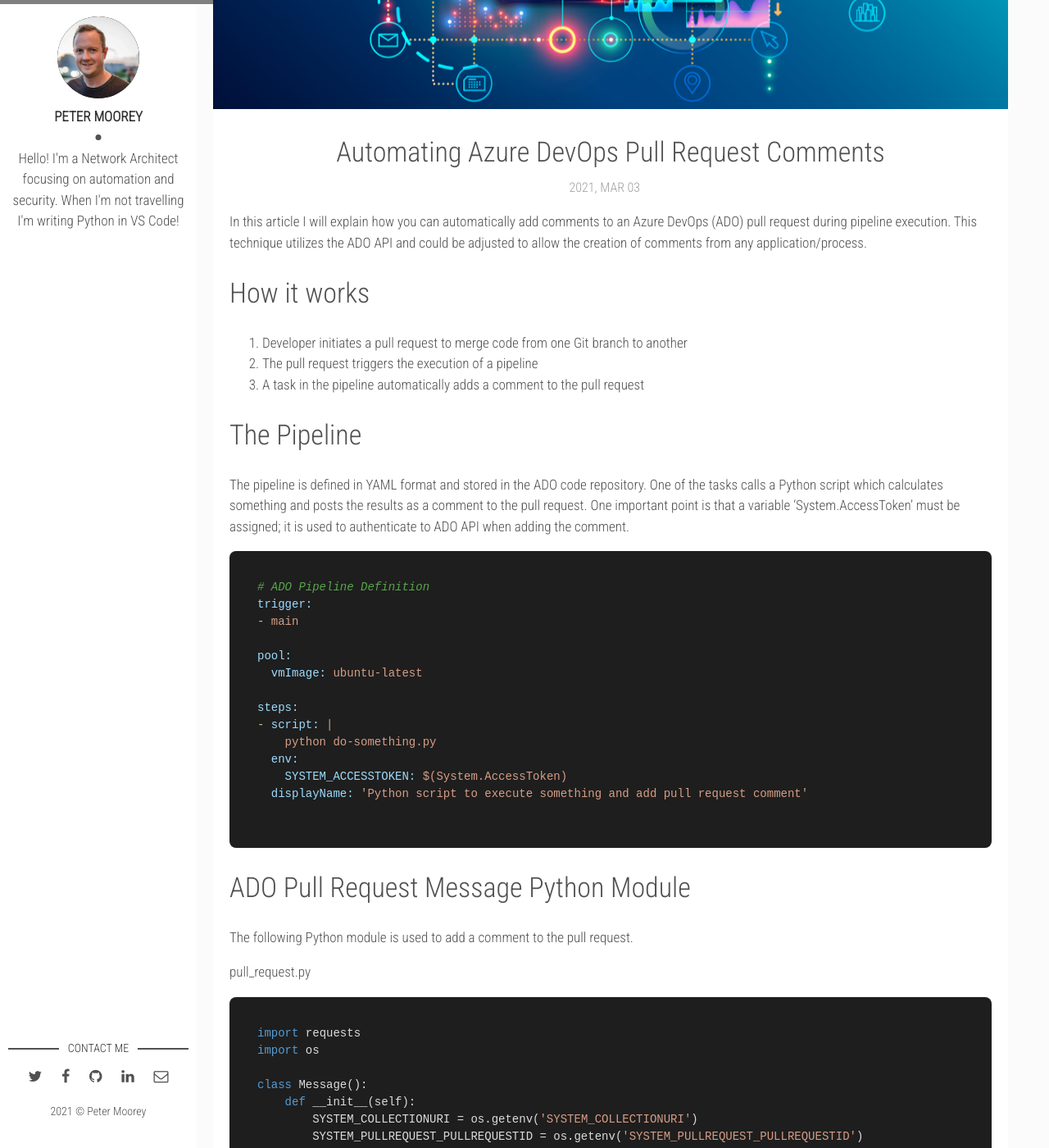
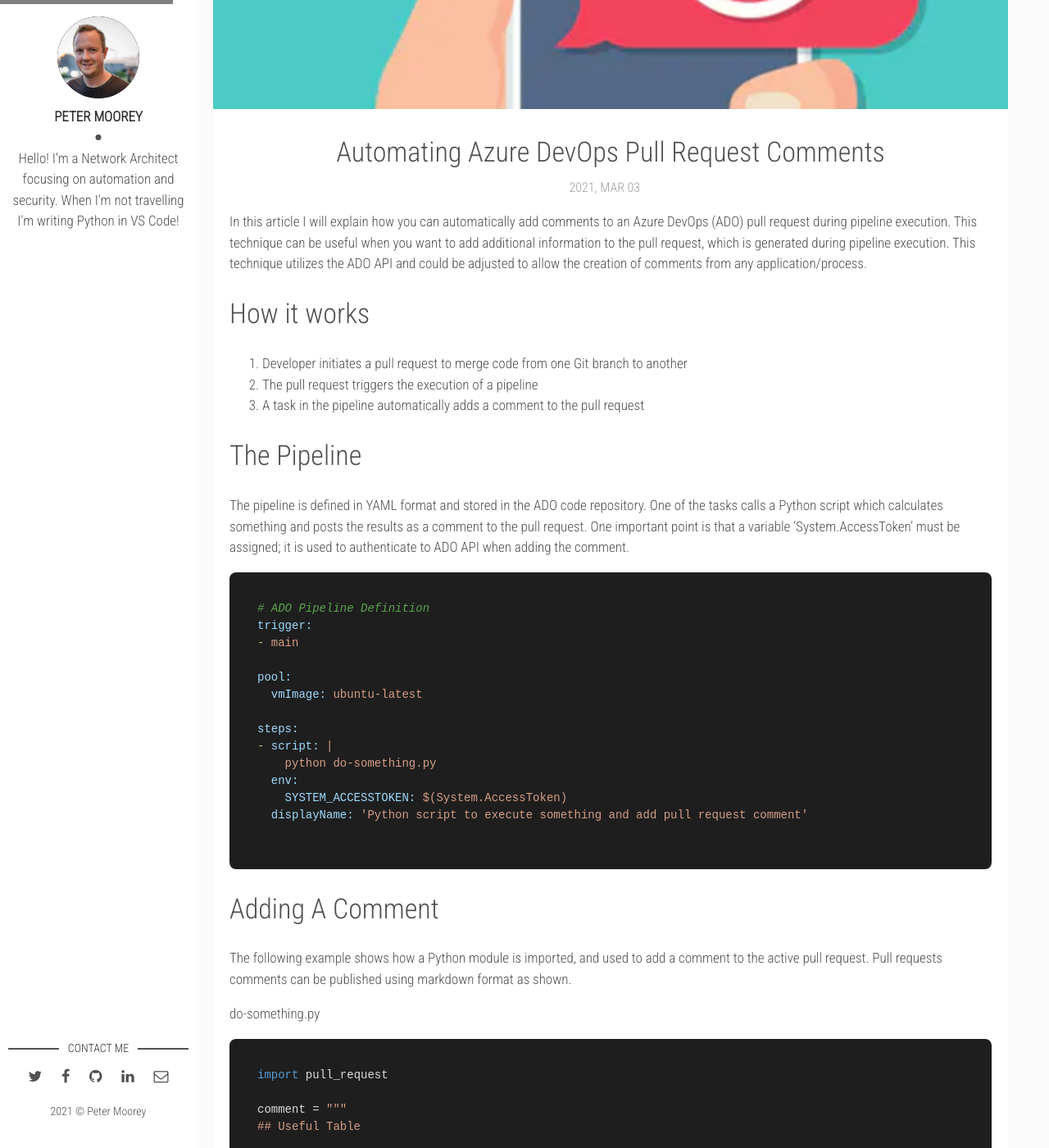
Before and after one commit to petermoorey/petermoorey.github.io, a Jekyll site: the page built from _posts/2021-03-03-adding-azure-pipeline-comments.markdown, in a window 1280 px wide and 1400 px high, scrolled down 387 px. Shown: the whole window at 82% size. Built offline with Jekyll 4.4.1, drawn with Linux system fonts in a browser that asks for light colours; nearby versions of some CDN libraries; some of the changed text lies outside the part shown.

Commit message:
Added images

````diff
--- a/_posts/2021-03-03-adding-azure-pipeline-comments.markdown
+++ b/_posts/2021-03-03-adding-azure-pipeline-comments.markdown
@@ -3,11 +3,11 @@ layout: post
 title: Automating Azure DevOps Pull Request Comments
 date: 2021-03-03 13:57:20 +0600
 description:
-img: api-mocha.jpg
+img: message.png
 tags: [azure, devops, pull, automation]
 ---
 
-In this article I will explain how you can automatically add comments to an Azure DevOps (ADO) pull request during pipeline execution.  This technique utilizes the ADO API and could be adjusted to allow the creation of comments from any application/process.
+In this article I will explain how you can automatically add comments to an Azure DevOps (ADO) pull request during pipeline execution.  This technique can be useful when you want to add additional information to the pull request, which is generated during pipeline execution.  This technique utilizes the ADO API and could be adjusted to allow the creation of comments from any application/process.
 
 # How it works
 
@@ -36,9 +36,39 @@ steps:
 
 ```
 
+# Adding A Comment
+
+The following example shows how a Python module is imported, and used to add a comment to the active pull request.  Pull requests comments can be published using markdown format as shown.
+
+do-something.py
+```python
+import pull_request
+
+comment = """
+## Useful Table
+
+| Item | Col1  | Col2  | Col3  | Col4  |
+|---|---|---|---|---|
+| 1 | a | b | c | d |
+| 2 | a | b | c | d |
+| 3 | a | b | c | d |
+
+Some additional text here
+"""
+msg = pull_request.Message()
+result = msg.add(comment=comment)
+if result is False:
+    print("Sending message failed")
+
+```
+
+If you now check the pull request you will find that the comment has been added!
+
+![](/assets/img/ado-pull-request/pull-request-comment.png)
+
 # ADO Pull Request Message Python Module
 
-The following Python module is used to add a comment to the pull request.
+Below is the Python module which used to add a comment to the pull request.  As you can see, most of the settings are derived from environment variables which are automatically set by the ADO pipeline.  An API call is used to post the data to the ADO API.
 
 pull_request.py
 ```python
@@ -52,7 +82,8 @@ class Message():
         SYSTEM_TEAMPROJECT = os.getenv('SYSTEM_TEAMPROJECT')
         BUILD_REPOSITORY_ID = os.getenv('BUILD_REPOSITORY_ID')
         self.url = f"{SYSTEM_COLLECTIONURI}{SYSTEM_TEAMPROJECT}/_apis/git/repositories/" \
-                   f"{BUILD_REPOSITORY_ID}/pullRequests/{SYSTEM_PULLREQUEST_PULLREQUESTID}/threads?api-version=6.0"
+                   f"{BUILD_REPOSITORY_ID}/pullRequests/{SYSTEM_PULLREQUEST_PULLREQUESTID}" \
+                   "/threads?api-version=6.0"
         self.headers = {
             "content-type": "application/json",
             "Authorization": f"BEARER {os.getenv('SYSTEM_ACCESSTOKEN')}"
@@ -76,23 +107,3 @@ class Message():
         else:
             return False
 ```
-# Adding A Comment
-
-The following example shows the Python module being used to add a comment to the active pull request.
-
-```python
-import pull_request
-
-comment = """
-| Item | Col1  | Col2  | Col3  | Col4  |
-|---|---|---|---|---|
-| 1 | a | b | c | d |
-| 2 | a | b | c | d |
-| 3 | a | b | c | d |
-"""
-msg = pull_request.Message()
-result = msg.add(comment=comment)
-if result is False:
-    print("Sending message failed")
-
-```
````
Also changed, not shown: assets/img/ado-pull-request/pull-request-comment.png (added), assets/img/message.png (added).
